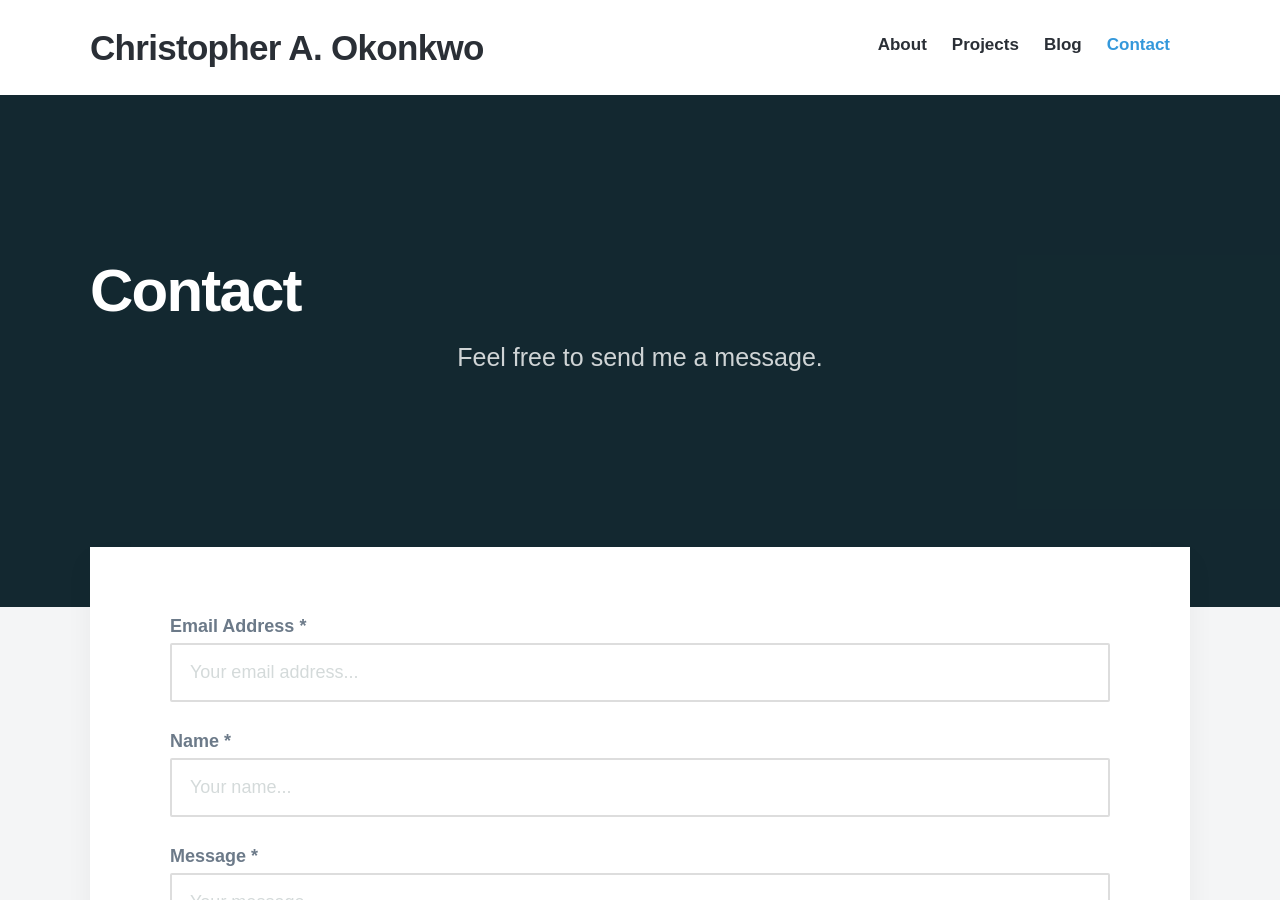
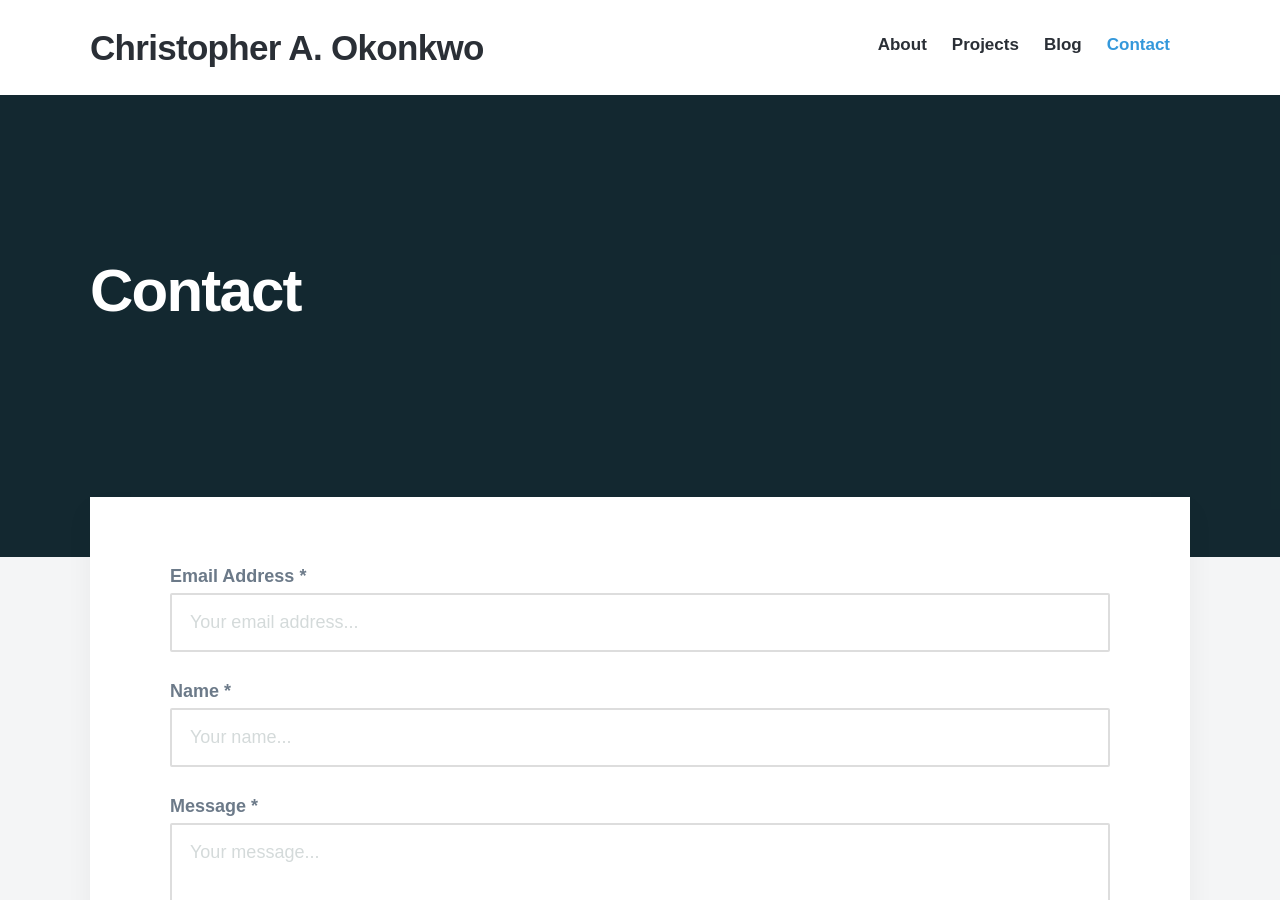
Before and after one commit to crisokonkwo/crisokonkwo.github.io, a Jekyll site: the page built from _pages/contact.md, in a window 1280 px wide and 900 px high. Built offline with Jekyll 4.4.1, drawn with Linux system fonts in a browser that asks for light colours; nearby versions of some CDN libraries; some web fonts are replaced.

Commit message:
Update contact.md

```diff
--- a/_pages/contact.md
+++ b/_pages/contact.md
@@ -1,7 +1,7 @@
 ---
-title: Contact
-subtitle: Feel free to send me a message.
-description: dzfdsfd
+title:
+subtitle:
+description:
 featured_image:
 ---
 
```
